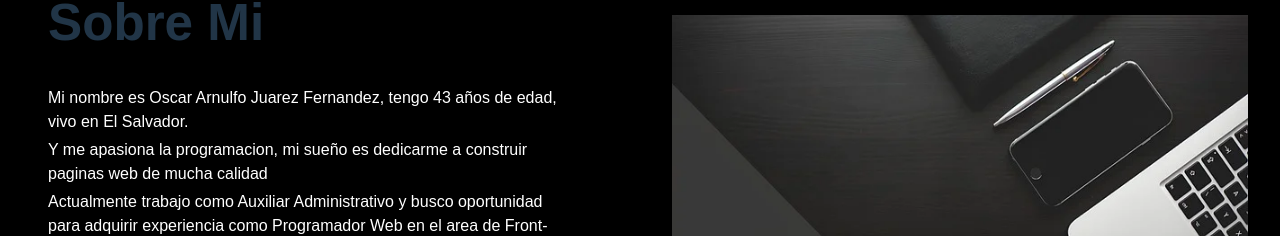
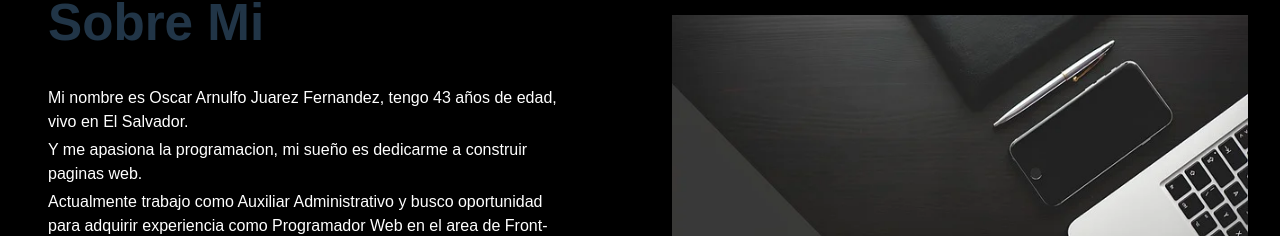
Before and after one commit to ojuarez1/mi_portafolio, a React (Vite) app: page /sobreMi in a window 1280 px wide. Shown: the part 284-520 px from the top of the page. Built offline with nearby package versions, Linux system fonts and the light colour scheme.

Commit message:
Se elimino las palabras de calidad

```diff
--- a/src/componentes/SobreMi.jsx
+++ b/src/componentes/SobreMi.jsx
@@ -54,7 +54,7 @@ const SobreMi = () => {
         <Contain>
           <Titulo>Sobre Mi</Titulo>
           <Nombre>Mi nombre es Oscar Arnulfo Juarez Fernandez, tengo 43 años de edad, vivo en El Salvador.</Nombre>
-          <Nombre>Y me apasiona la programacion, mi sueño es dedicarme a construir paginas web de mucha calidad</Nombre>
+          <Nombre>Y me apasiona la programacion, mi sueño es dedicarme a construir paginas web.</Nombre>
           <Nombre>Actualmente trabajo como Auxiliar Administrativo y busco oportunidad para adquirir experiencia como Programador Web en el area de Front-end</Nombre>
           <Nombre>Busco siempre trabajar en equipo apoyando a todos y transmitiendo mis conocimientos a los demas, me considero alguien dispuesto a alcanzar metas, a superar retos y tengo siempre el deseo de querer aprender cada dia mas.</Nombre>
         </Contain>
```
